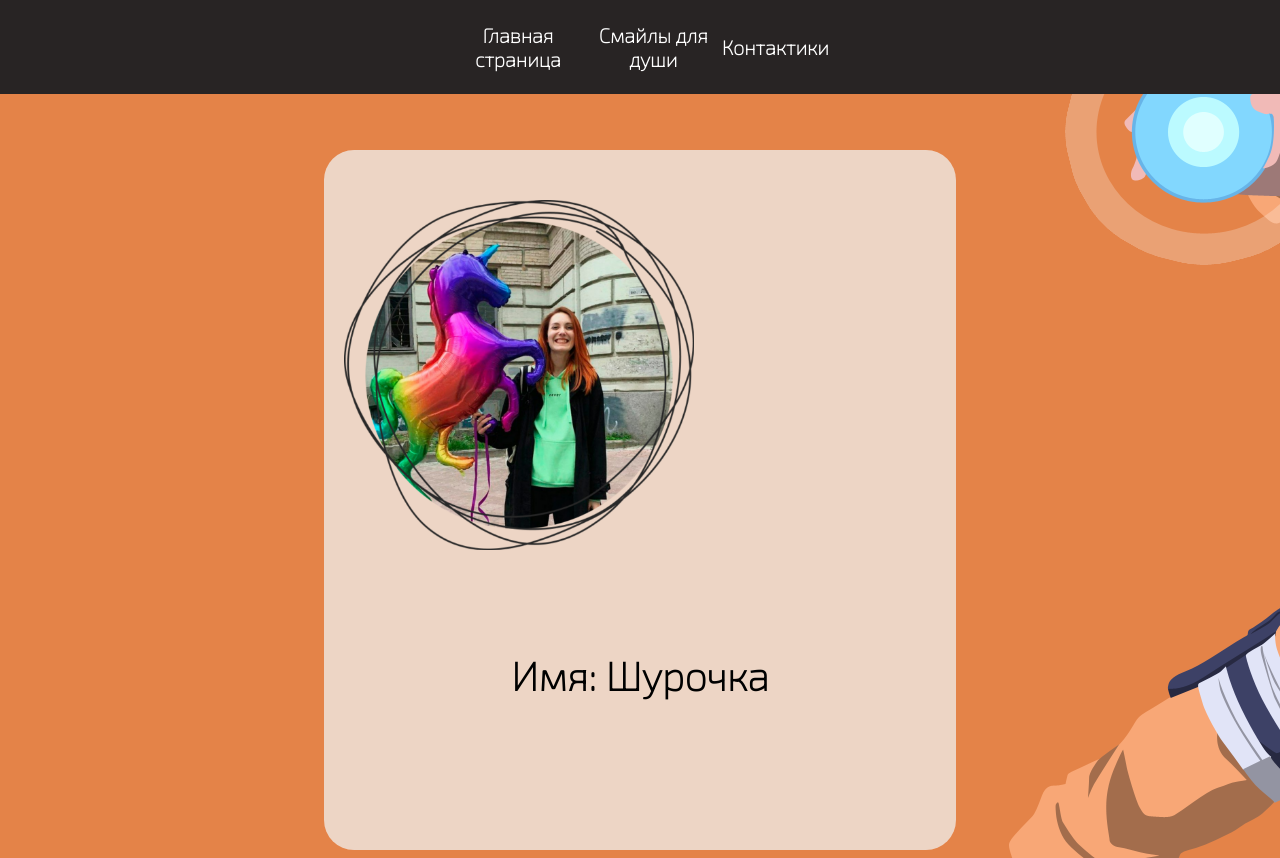
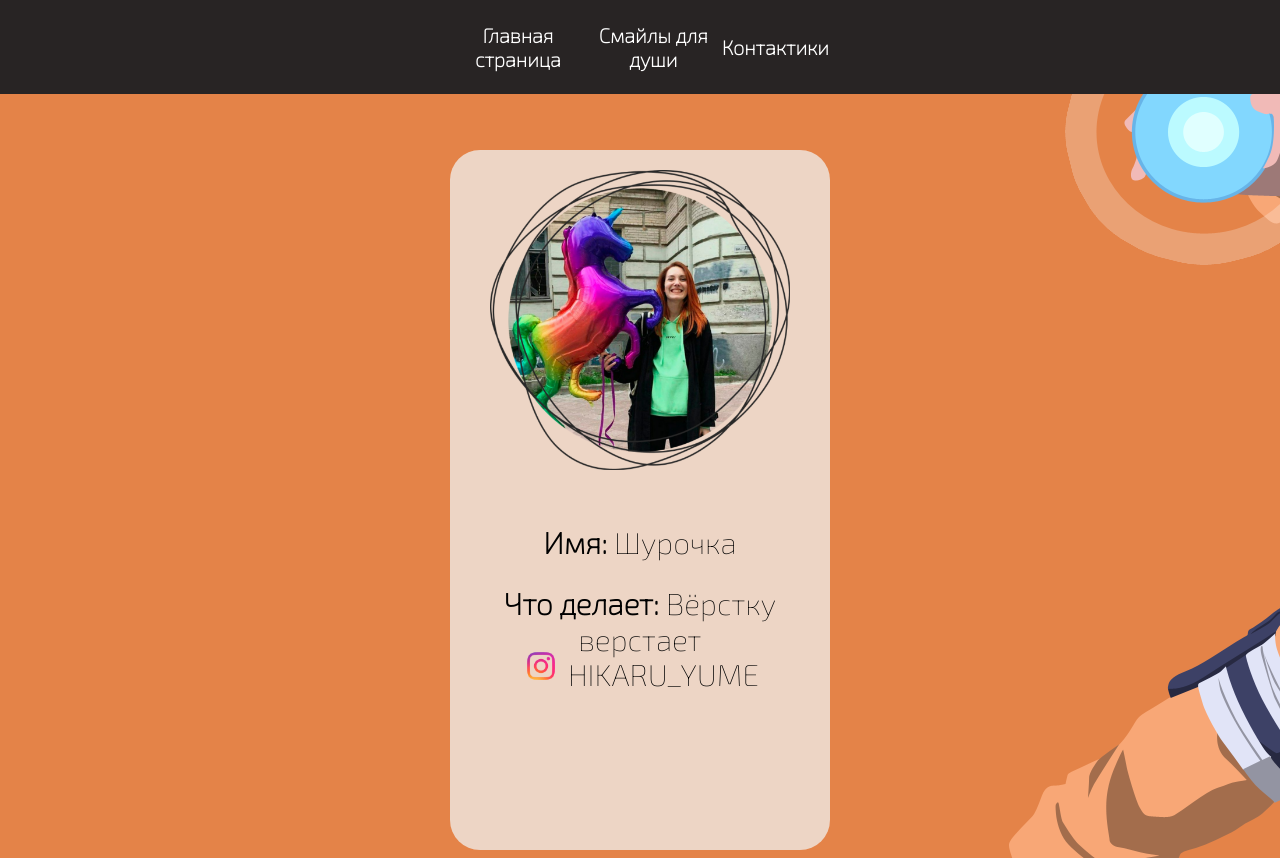
Before and after one commit to AleksandraTertyshnaya/Test-task, a PHP site: page /contacts.html in a window 1280 px wide. Run offline with PHP 8.4, Linux system fonts and the light colour scheme; lists and menus that the app fills with data are empty.

Commit message:
added text

```diff
--- a/contact.css
+++ b/contact.css
@@ -45,16 +45,16 @@ body{
 
    .photoplace{
        width: 100%;
-       text-align: left;
-       padding: 50px;
-       padding-left: 20px;
-       opacity: no;
+       text-align: center;
+       padding-top: 20px;
+
+
 
    }
 
    .infoaboutme{
 
-       width: 50%;
+       width: 30%;
        height: 700px;
        border-radius: 30px;
        margin-top: 150px;
@@ -63,9 +63,15 @@ body{
        display: block;
    }
 
-   h1{
-    font-size: 40px;
+   .text{
+       padding-top: 0px;
+   }
+
+   p{
+height: 1px;
+    font-size: 30px;
     font-family:  'Exo 2', sans-serif;
     text-align: top;
     padding-top: 20px;
+    padding-bottom: 10px;
    }
--- a/contacts.html
+++ b/contacts.html
@@ -23,9 +23,12 @@ url('https://fonts.googleapis.com/css2?family=Exo+2:wght@100&family=Montserrat:w
 <center>
       <div class="infoaboutme">
           <div class="photoplace">
-<img class="photo" src="contactimg.png" width="350" height="350" alt="photo">
+<img class="photo" src="contactimg.png" width="300" height="300" alt="photo">
 
           </div>
-         <h1>Имя: Шурочка</h1>
+
+         <p><b>Имя:</b> Шурочка</p>
+         <p><b>Что делает:</b> Вёрстку верстает</p>
+        <p> <a  href="https://www.instagram.com/hikaru_yume/?hl=ru" target="blank" style="color:#000000;"> <img class="instagram" src="instagram.png" width="40" height="40">  HIKARU_YUME </a></p>
         </div>
     </center>
```
Also changed, not shown: instagram.png (added), telegram.png (added), twitter.png (added).
